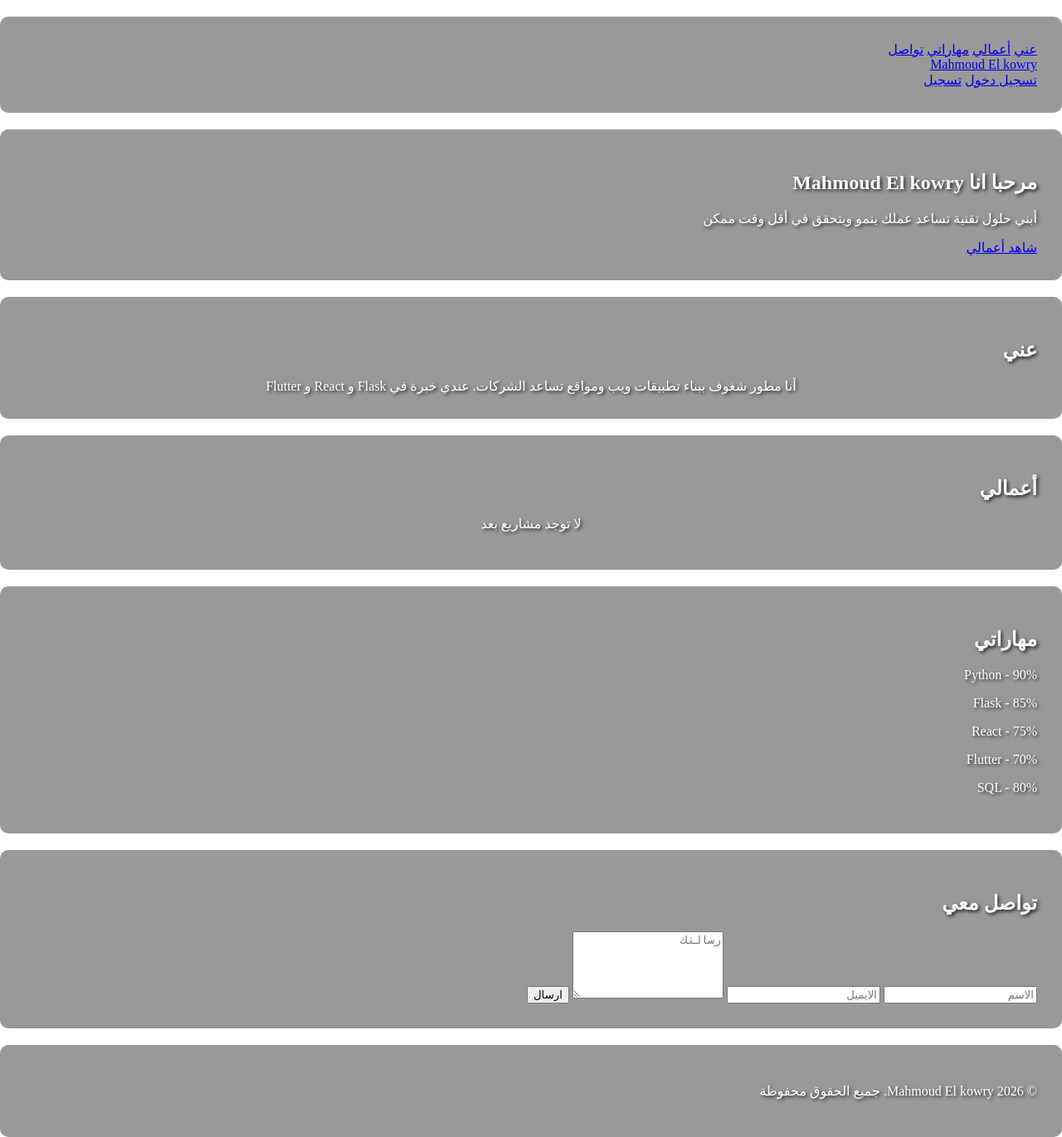
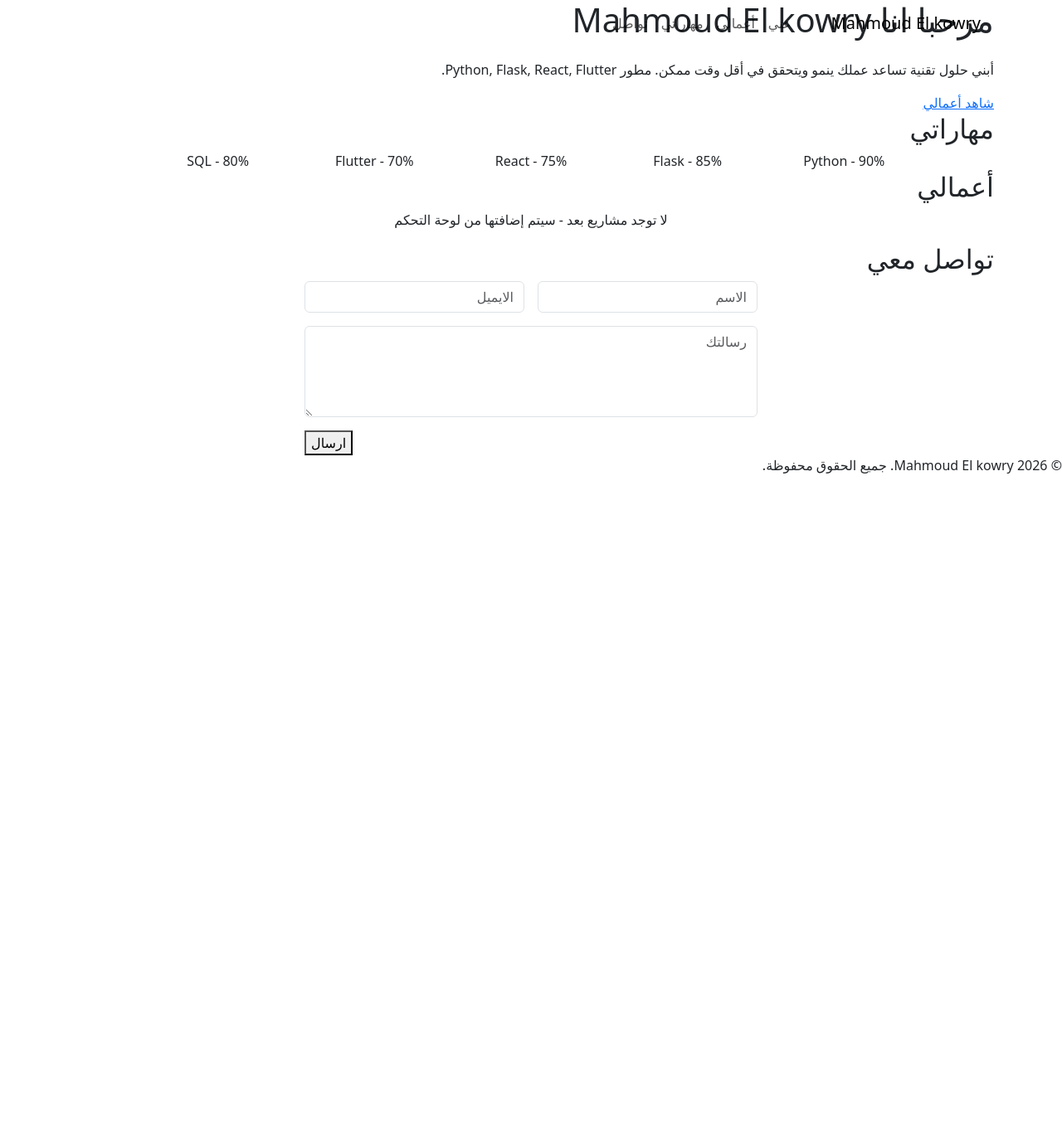
Before and after one commit to King20843436/portfolio, a Flask app: page / in a window 1280 px wide. Shown: the whole page at 83% size. After the commit the page ends 571 px from the top, so only its background shows below. Run offline with Flask 3, Linux system fonts and the light colour scheme; data comes from the database, SQL or seed files in the repository; data that the repository does not hold is empty.

Commit message:
Update index.html

```diff
--- a/templates/index.html
+++ b/templates/index.html
@@ -3,117 +3,83 @@
 <head>
     <meta charset="UTF-8">
     <meta name="viewport" content="width=device-width, initial-scale=1.0">
-    <title>{{ settings.name }} - {{ settings.title }}</title>
-    <link rel="stylesheet" href="static/style.css">
-
+    <title>Mahmoud El kowry | Portfolio</title>
+    <link href="https://cdn.jsdelivr.net/npm/bootstrap@5.3.0/dist/css/bootstrap.min.css" rel="stylesheet">
+    <link rel="stylesheet" href="{{ url_for('static', filename='css/style.css') }}">
 </head>
 <body>
 
-
-    <!-- Navbar -->
-    <nav>
-        <div class="container nav-container">
-            <div class="nav-links">
-                <a href="#about">عني</a>
-                <a href="#projects">أعمالي</a>
-                <a href="#skills">مهاراتي</a>
-                <a href="#contact">تواصل</a>
-            </div>
-
-            <a href="{{ url_for('home') }}" class="logo">{{ settings.name }}</a>
-
-            <div class="auth-links">
-                {% if current_user.is_authenticated %}
-                    <a href="{{ url_for('admin') }}">لوحة التحكم</a>
-                    <a href="{{ url_for('logout') }}" style="background: #ff4444;">خروج</a>
-                {% else %}
-                    <a href="{{ url_for('login') }}">تسجيل دخول</a>
-                    <a href="{{ url_for('register') }}">تسجيل</a>
-                {% endif %}
+<nav class="navbar navbar-expand-lg fixed-top">
+  <div class="container">
+    <a class="navbar-brand" href="#">Mahmoud El kowry</a>
+    <button class="navbar-toggler" type="button" data-bs-toggle="collapse" data-bs-target="#nav">
+      <span class="navbar-toggler-icon"></span>
+    </button>
+    <div class="collapse navbar-collapse" id="nav">
+      <ul class="navbar-nav ms-auto">
+        <li class="nav-item"><a class="nav-link" href="#about">عني</a></li>
+        <li class="nav-item"><a class="nav-link" href="#works">أعمالي</a></li>
+        <li class="nav-item"><a class="nav-link" href="#skills">مهاراتي</a></li>
+        <li class="nav-item"><a class="nav-link" href="#contact">تواصل</a></li>
+      </ul>
     </div>
   </div>
 </nav>
 
-    {% with messages = get_flashed_messages() %}
-      {% if messages %}
-        {% for message in messages %}
-          <div class="flash">{{ message }}</div>
-        {% endfor %}
-      {% endif %}
-    {% endwith %}
-
-    <!-- Hero Section -->
 <section class="hero">
   <div class="container">
-            <h1>مرحبا انا <span>{{ settings.name }}</span></h1>
-            <p>{{ settings.bio }}</p>
-            <a href="#projects" class="btn">شاهد أعمالي</a>
+    <div class="row align-items-center">
+      <div class="col-lg-8">
+        <h1>مرحبا انا <span>Mahmoud El kowry</span></h1>
+        <p class="mt-4">أبني حلول تقنية تساعد عملك ينمو ويتحقق في أقل وقت ممكن. مطور Python, Flask, React, Flutter.</p>
+        <a href="#works" class="btn-main mt-4">شاهد أعمالي</a>
       </div>
-    </section>
-
-    <!-- About Section -->
-    <section id="about">
-        <div class="container">
-            <h2>عني</h2>
-            <p style="text-align: center; max-width: 700px; margin: auto; color: #aaa;">{{ settings.about }}</p>
-        </div>
-    </section>
-
-    <!-- Projects Section -->
-    <section id="projects">
-        <div class="container">
-            <h2>أعمالي</h2>
-            <div class="projects-grid">
-                {% for project in projects %}
-                <div class="project-card">
-                    {% if project.image_url %}
-                    <img src="{{ project.image_url }}" alt="{{ project.title }}">
-                    {% endif %}
-                    <h3>{{ project.title }}</h3>
-                    <p>{{ project.description }}</p>
-                    <a href="{{ project.project_url }}" target="_blank" style="color: #00ff88;">رابط المشروع</a>
-                </div>
-                {% else %}
-                <p style="text-align: center;">لا توجد مشاريع بعد</p>
-                {% endfor %}
     </div>
   </div>
 </section>
 
-    <!-- Skills Section -->
 <section id="skills">
   <div class="container">
-            <h2>مهاراتي</h2>
-            {% for skill in skills %}
-            <div class="skill">
-                <p>{{ skill.name }} - {{ skill.level }}%</p>
-                <div class="skill-bar">
-                    <div class="skill-progress" style="width: {{ skill.level }}%;"></div>
+    <h2 class="section-title">مهاراتي</h2>
+    <div class="row g-3 justify-content-center">
+      <div class="col-6 col-md-2"><div class="card-custom text-center">Python - 90%</div></div>
+      <div class="col-6 col-md-2"><div class="card-custom text-center">Flask - 85%</div></div>
+      <div class="col-6 col-md-2"><div class="card-custom text-center">React - 75%</div></div>
+      <div class="col-6 col-md-2"><div class="card-custom text-center">Flutter - 70%</div></div>
+      <div class="col-6 col-md-2"><div class="card-custom text-center">SQL - 80%</div></div>
     </div>
-            </div>
-            {% endfor %}
   </div>
 </section>
 
-    <!-- Contact Section -->
-    <section id="contact">
+<section id="works">
   <div class="container">
-            <h2>تواصل معي</h2>
-            <form action="{{ url_for('contact') }}" method="POST" class="contact-form">
-                <input type="text" name="name" placeholder="الاسم" required>
-                <input type="email" name="email" placeholder="الايميل" required>
-                <textarea name="message" placeholder="رسالتك" rows="5" required></textarea>
-                <button type="submit">ارسال</button>
-            </form>
+    <h2 class="section-title">أعمالي</h2>
+    <p class="text-center" style="color:var(--muted)">لا توجد مشاريع بعد - سيتم إضافتها من لوحة التحكم</p>
   </div>
 </section>
 
-    <!-- Footer -->
+<section id="contact">
+  <div class="container">
+    <h2 class="section-title">تواصل معي</h2>
+    <div class="row justify-content-center">
+      <div class="col-lg-6">
+        <form method="POST" action="/contact" class="card-custom">
+          <div class="row g-3">
+            <div class="col-md-6"><input type="text" name="name" class="form-control" placeholder="الاسم" required></div>
+            <div class="col-md-6"><input type="email" name="email" class="form-control" placeholder="الايميل" required></div>
+            <div class="col-12"><textarea name="message" rows="4" class="form-control" placeholder="رسالتك" required></textarea></div>
+            <div class="col-12 text-start"><button type="submit" class="btn-main">ارسال</button></div>
+          </div>
+        </form>
+      </div>
+    </div>
+  </div>
+</section>
+
 <footer>
-        <div class="container">
-            <p>© 2026 {{ settings.name }}. جميع الحقوق محفوظة</p>
-        </div>
+  <p>© 2026 Mahmoud El kowry. جميع الحقوق محفوظة.</p>
 </footer>
 
+<script src="https://cdn.jsdelivr.net/npm/bootstrap@5.3.0/dist/js/bootstrap.bundle.min.js"></script>
 </body>
 </html>
```
Lines whose indentation alone changed are shown as unchanged.
